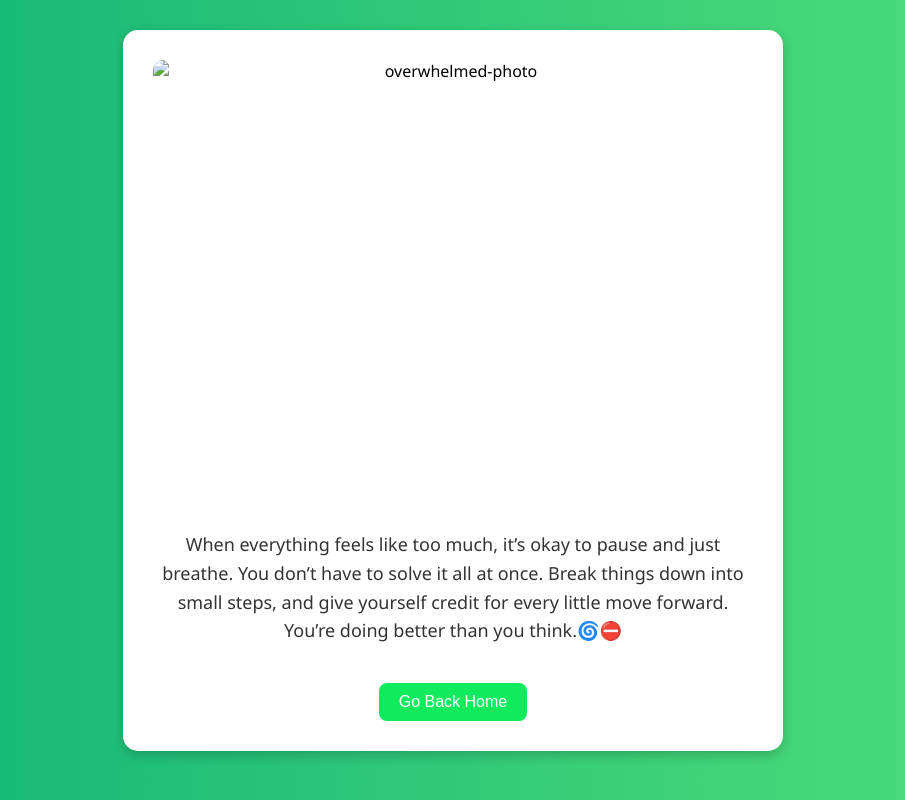
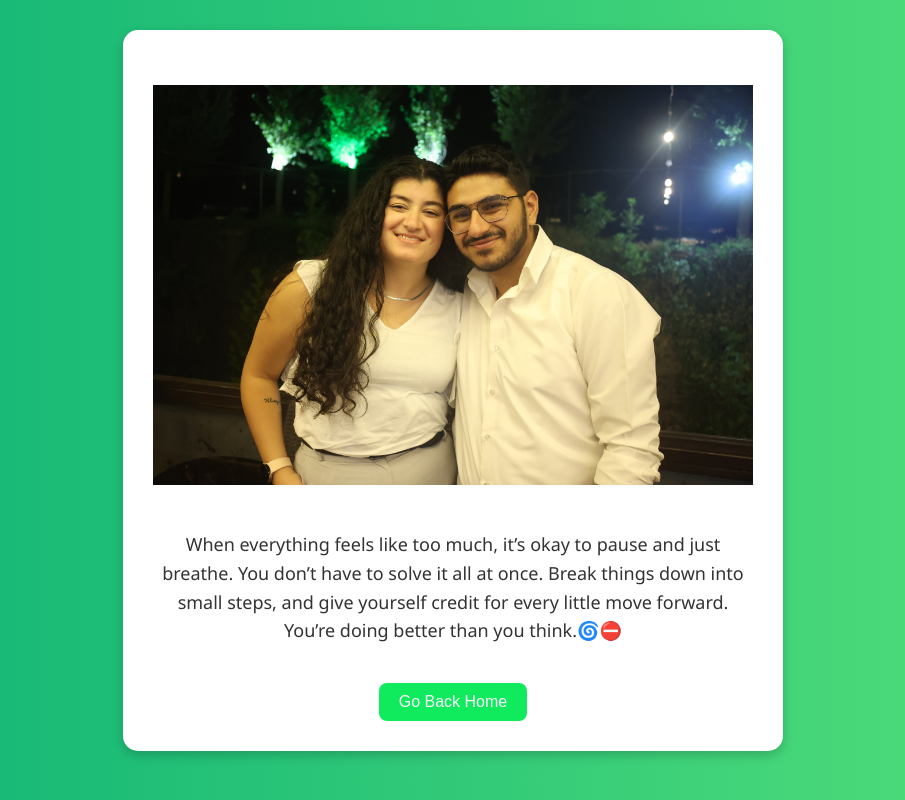
Before and after one commit to indighost011/MoodBoard, a plain HTML site: page overwhelmed.html in a window 1280 px wide. Shown: the whole page, without its empty margins (187-1092 px from the left). Drawn offline with Linux system fonts and the light colour scheme.

Commit message:
Update overwhelmed.html

```diff
--- a/overwhelmed.html
+++ b/overwhelmed.html
@@ -67,7 +67,8 @@
 </head>
 <body>
   <div class="message-box">
-     <img src="images/overwhelmed-photo.jpg" alt="overwhelmed-photo">
+     <img src="overwhelmed-photo.jpg" alt="overwhelmed-photo">
+
 
     <p>
 When everything feels like too much, it’s okay to pause and just breathe.
```
